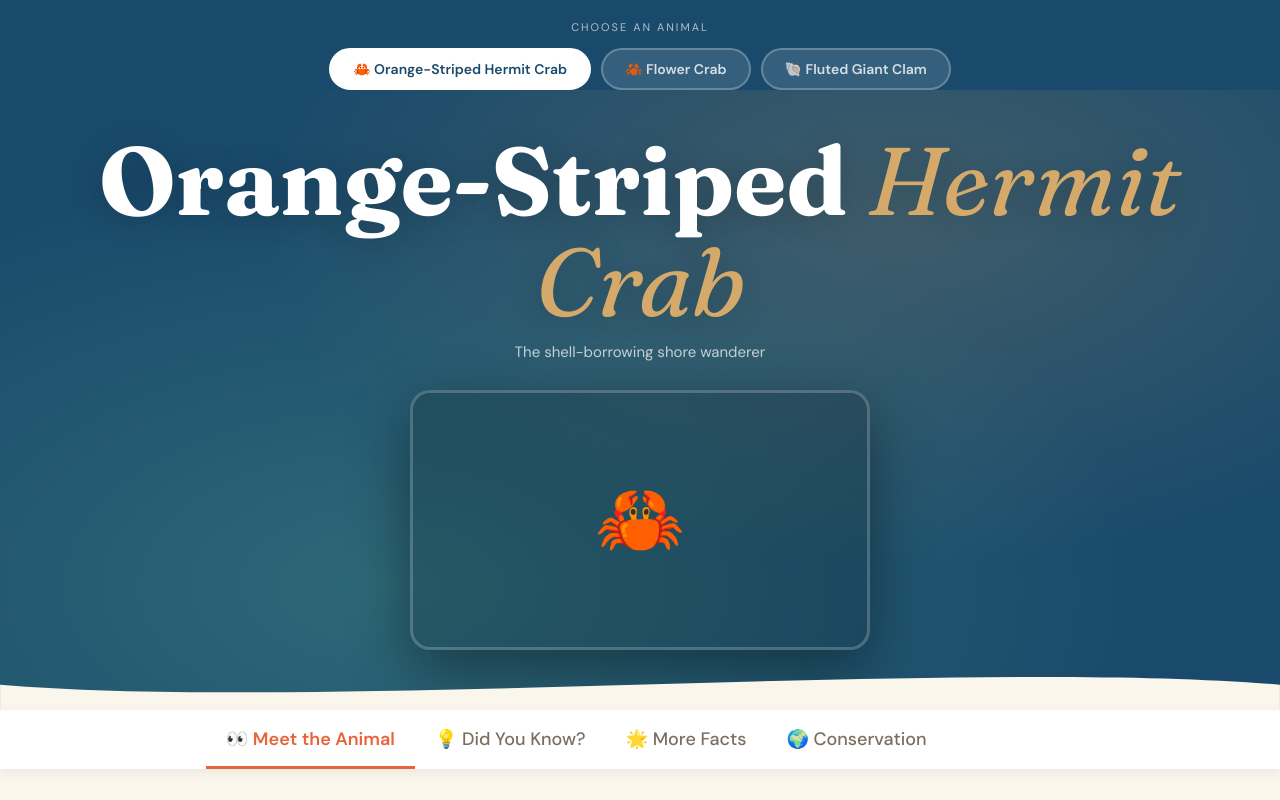
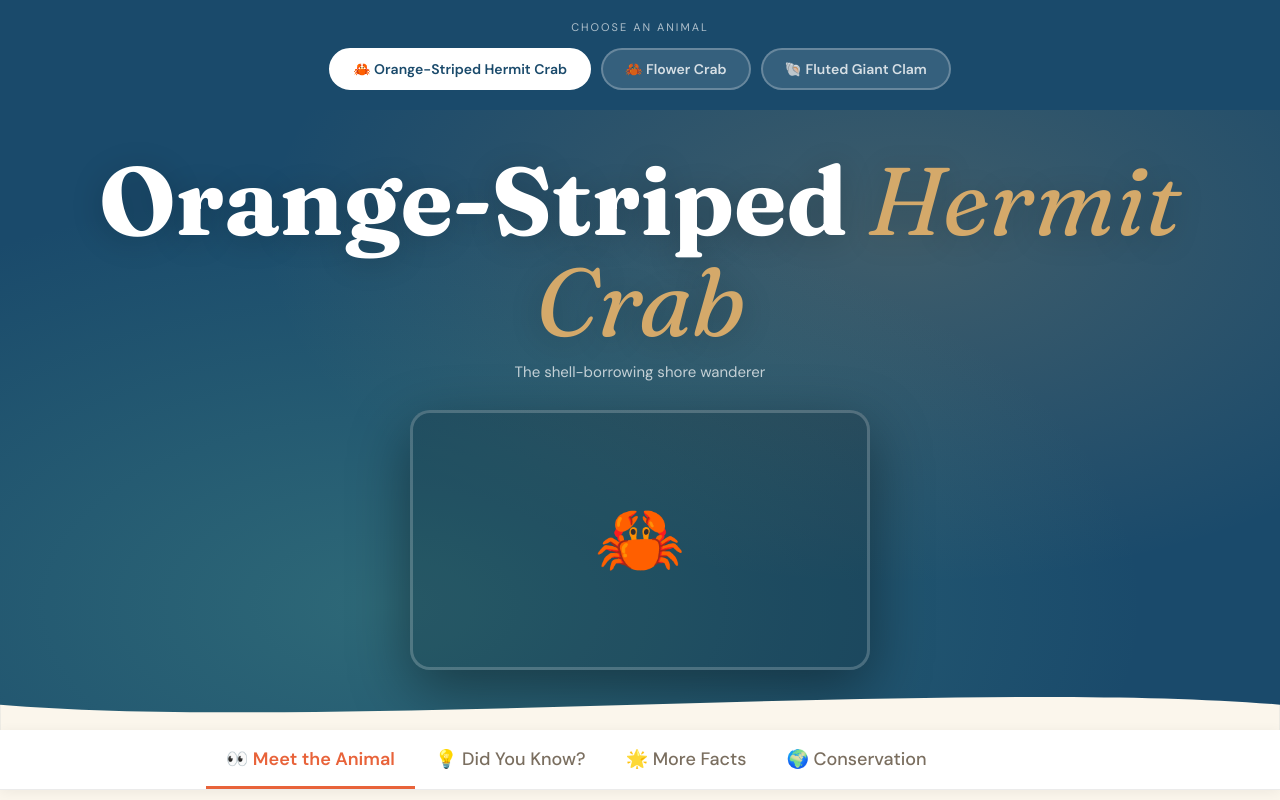
Before and after one commit to Leoendithas/hermitcrab, a plain HTML site: page index.html in a window 1280 px wide. Shown: the top 800 px of the page. Drawn offline with Linux system fonts and the light colour scheme.

Commit message:
Fix selector bar background to solid color

```diff
--- a/index.html
+++ b/index.html
@@ -32,11 +32,12 @@
 
   /* ── ANIMAL SELECTOR ── */
   .selector-bar {
-    background: var(--ocean);
-    padding: 20px 16px 0;
+    background: #1A4A6B;
+    padding: 20px 16px 16px;
     text-align: center;
     position: relative;
     z-index: 10;
+    border-bottom: 4px solid #1A4A6B;
   }
 
   .selector-label {
```
